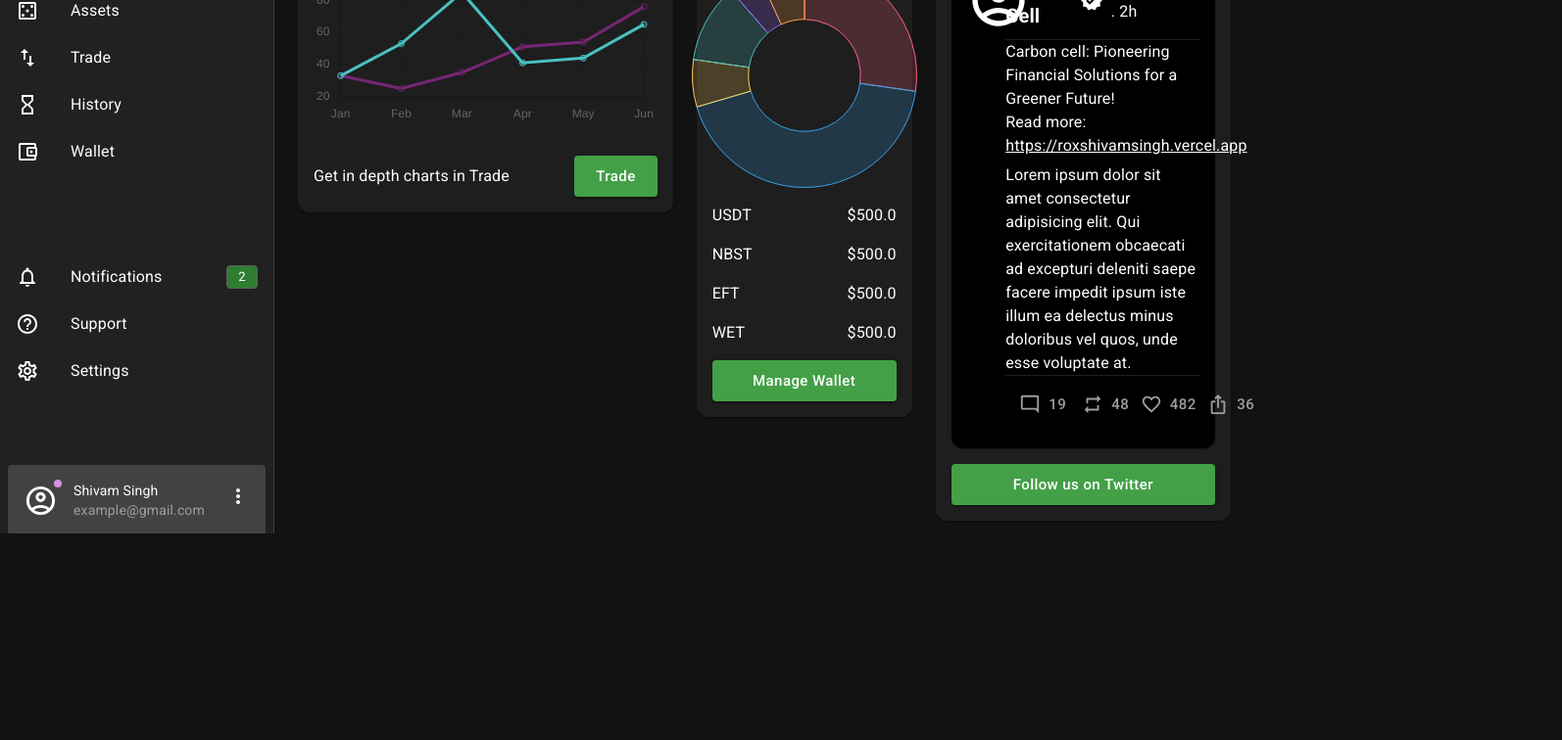
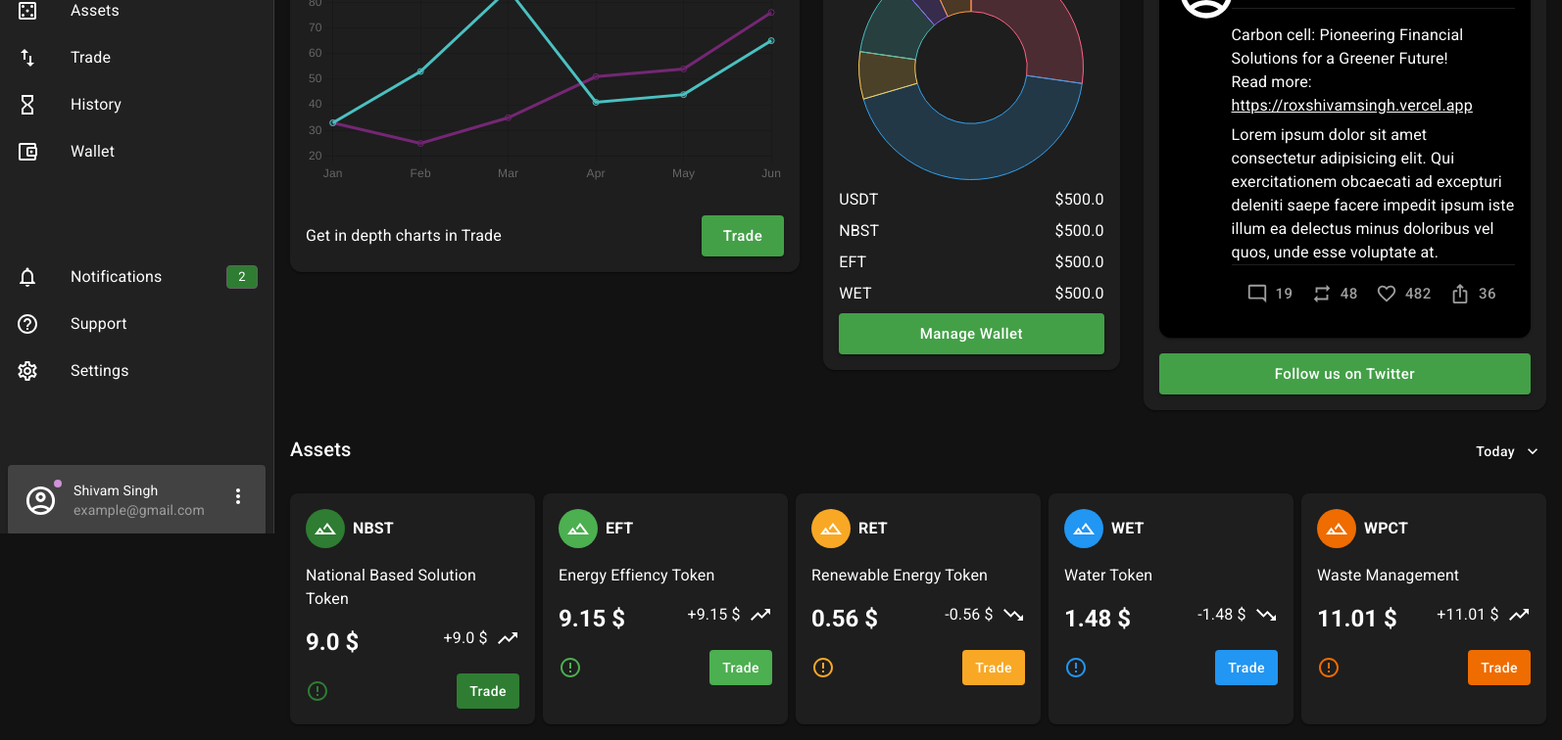
Before and after one commit to roxshivamsingh/cuddly-robot, a React (Vite) app: page / in a window 1280 px wide. Shown: the part 255-1011 px from the top of the page at 98% size, 1594 px wide, since content can reach past the window. Before the commit the page ends 811 px from the top, so only its background shows below. Built offline with nearby package versions, Linux system fonts and the light colour scheme.

Commit message:
ADD: Asset card;

```diff
--- a/src/App.tsx
+++ b/src/App.tsx
@@ -2,13 +2,17 @@ import CssBaseline from '@mui/material/CssBaseline';
 import Box from '@mui/material/Box';
 import { Content, Sidebar } from './components';
 // const width = 280;
+import useMediaQuery from '@mui/material/useMediaQuery';
+import { useTheme } from '@mui/material';
 
 function App() {
-
+  const theme = useTheme()
+  const matches = useMediaQuery(theme.breakpoints.down('lg'));
 
   return (<Box sx={{ display: 'flex' }}>
     <CssBaseline />
-    <Sidebar />
+    {!matches && <Sidebar />}
+
     <Content />
   </Box >
   )
--- /dev/null
+++ b/src/components/asset-card.tsx
@@ -0,0 +1,73 @@
+import { Button, IconButton, Paper, Stack, Typography } from "@mui/material";
+import LandscapeOutlinedIcon from '@mui/icons-material/LandscapeOutlined';
+import ErrorOutlineOutlinedIcon from '@mui/icons-material/ErrorOutlineOutlined';
+import TrendingUpIcon from '@mui/icons-material/TrendingUp';
+import TrendingDownIcon from '@mui/icons-material/TrendingDown';
+import { IAsset } from "../types/asset";
+
+interface IProps {
+    item: IAsset
+}
+export function AssetCard({ item }: IProps) {
+
+    return (<Paper sx={{
+        p: 2,
+        borderRadius: 2,
+        width: 250
+    }}>
+        <Stack spacing={2}>
+            <Stack
+                sx={{
+                    display: "flex",
+                    flexDirection: "row",
+                    alignItems: "center"
+                }}>
+                <IconButton sx={{
+                    background: item.color,
+                    "&:hover": { background: item.color },
+                    mr: 1
+                }} >
+                    <LandscapeOutlinedIcon />
+                </IconButton>
+                <Typography sx={{ fontWeight: 700 }}>
+                    {item.name}
+                </Typography>
+            </Stack>
+            <Typography>
+                {item.description}
+            </Typography>
+            <Stack direction='row' justifyContent='space-between'>
+                <Typography variant="h5" fontWeight='600'>
+                    {item.variation} $
+                </Typography>
+                <Stack direction='row'>
+                    <Typography>
+                        {item.isIncrement ? '+' : '-'}{item.variation} $ &nbsp;
+                    </Typography>
+                    {item.isIncrement ? <TrendingUpIcon /> : <TrendingDownIcon />}
+                </Stack>
+
+            </Stack>
+            <Stack direction='row' justifyContent='space-between' alignItems='center'>
+                <ErrorOutlineOutlinedIcon
+                    sx={{
+                        color: item.color
+                    }}
+                />
+                <Button sx={{
+                    textTransform: "none",
+                    background: item.color,
+                    color: "white",
+                    "&:hover": {
+
+                        background: item.color,
+
+                    }
+
+                }}>
+                    Trade
+                </Button>
+            </Stack>
+        </Stack>
+    </Paper >)
+}
--- a/src/components/content.tsx
+++ b/src/components/content.tsx
@@ -1,7 +1,12 @@
 import { green } from "@mui/material/colors";
-import { Box, Button, Grid, Stack } from "@mui/material";
-import { RecentPost, WalletBalance } from ".";
+import { Box, Button, Fade, Grid, Menu, MenuItem, Stack, Typography } from "@mui/material";
+import { AssetCard, RecentPost, WalletBalance } from ".";
 import { MarketChart } from "./market-chart";
+import { useState } from "react";
+import KeyboardArrowDownIcon from '@mui/icons-material/KeyboardArrowDown';
+import KeyboardArrowUpIcon from '@mui/icons-material/KeyboardArrowUp';
+import { _assets } from "../types/asset";
+
 // import { useEffect } from "react";
 // import axios from "axios";
 // import { ChartExample } from "./chart-example";
@@ -15,10 +20,19 @@ export function Content() {
     //         console.log(response.data)
     //     })
     // }, [])
+
+    const [anchorEl, setAnchorEl] = useState<null | HTMLElement>(null);
+    const open = Boolean(anchorEl);
+    const handleClick = (event: React.MouseEvent<HTMLElement>) => {
+        setAnchorEl(event.currentTarget);
+    };
+    const handleClose = () => {
+        setAnchorEl(null);
+    };
     return (<Box
         className="donut"
         component="main"
-        sx={{ flexGrow: 1, bgcolor: 'background.default', p: 3 }}
+        sx={{ flexGrow: 1, bgcolor: 'background.default', p: 2 }}
     >
         <CustomHeader />
 
@@ -33,14 +47,54 @@ export function Content() {
             <Grid item xs={12} sm={12} md={12} lg={4}>
                 <RecentPost />
             </Grid>
+            <Grid item xs={12} sm={12} md={12} lg={12}>
+
+                <Stack direction='row' justifyContent='space-between'>
+                    <Typography variant="h6">Assets</Typography>
+                    <Button
+                        id="fade-button"
+                        aria-controls={open ? 'fade-menu' : undefined}
+                        aria-haspopup="true"
+                        aria-expanded={open ? 'true' : undefined}
+                        onClick={handleClick}
+                        endIcon={open ? <KeyboardArrowUpIcon /> : <KeyboardArrowDownIcon />}
+                        sx={{ color: "white", textTransform: "none" }}
+                    >
+                        Today
+                    </Button>
+                </Stack>
+                <Menu
+                    id="fade-menu"
+                    MenuListProps={{
+                        'aria-labelledby': 'fade-button',
+                    }}
+                    anchorEl={anchorEl}
+                    open={open}
+                    onClose={handleClose}
+                    TransitionComponent={Fade}
+                >
+                    <MenuItem onClick={handleClose}>Today</MenuItem>
+                    <MenuItem onClick={handleClose}>Tomorrow</MenuItem>
+                    <MenuItem onClick={handleClose}>Yesterday</MenuItem>
+                </Menu>
+
+            </Grid>
+
+            <Grid item xs={12} sm={12} md={12} lg={12}>
+                <Stack spacing={1} direction='row' justifyContent='space-between'
+                >
+                    {_assets?.map((item, i) => (<AssetCard key={i}
+
+                        item={item}
+                    />))}
+                </Stack>
+            </Grid>
         </Grid>
     </Box >
     );
 }
 function CustomHeader() {
-    return (
-        <>
-            <Stack direction='row' justifyContent='space-between'>
+    return (<Stack direction='row' justifyContent='space-between'>
         <Stack>
             <Box sx={{
                 fontWeight: 700,
@@ -74,7 +128,5 @@ function CustomHeader() {
                 Start Trading
             </Button>
         </Stack>
-            </Stack>
-        </>
-    )
+    </Stack>)
 }
--- a/src/components/index.ts
+++ b/src/components/index.ts
@@ -4,3 +4,4 @@ export * from "./content"
 export * from "./chart-example"
 export * from "./recent-post"
 export * from "./wallet-balance"
+export * from "./asset-card"
--- a/src/components/wallet-balance.tsx
+++ b/src/components/wallet-balance.tsx
@@ -42,7 +42,7 @@ export function WalletBalance() {
             </Typography>
             <Divider />
 
-            <Stack spacing={2} >
+            <Stack spacing={1} >
                 <Box
                     sx={{
                         display: "flex",
@@ -69,7 +69,7 @@ export function WalletBalance() {
                     alignItems: "center",
                     // background: "red"
                 }}>
-                    <Grid container spacing={2}>
+                    <Grid container spacing={1}>
                         <Grid item xs={6} sm={6} md={6} lg={6}>USDT</Grid>
                         <Grid item xs={6} sm={6} md={6} lg={6} sx={{ textAlign: "right" }}>$500.0</Grid>
                         <Grid item xs={6} sm={6} md={6} lg={6} >NBST</Grid>
--- /dev/null
+++ b/src/types/asset.ts
@@ -0,0 +1,58 @@
+import { blue, green, orange, yellow } from "@mui/material/colors";
+
+export interface IAsset {
+    color: string;
+    name: string;
+    description: string;
+    amount: string;
+    variation: string;
+    isIncrement: boolean;
+}
+
+export const _assets: IAsset[] = [
+    {
+        color: green[800],
+        name: 'NBST',
+        description: 'National Based Solution Token',
+        amount: '0.72',
+        variation: '9.0',
+        isIncrement: true,
+
+    },
+    {
+        color: green[500],
+        name: 'EFT',
+        description: 'Energy Effiency Token',
+        amount: '0.36',
+        variation: '9.15',
+        isIncrement: true,
+
+    },
+    {
+        color: yellow[800],
+        name: 'RET',
+        description: 'Renewable Energy Token',
+        amount: '0.46',
+        variation: '0.56',
+        isIncrement: false,
+
+    },
+    {
+        color: blue[500],
+        name: 'WET',
+        description: 'Water Token',
+        amount: '0.48',
+        variation: '1.48',
+        isIncrement: false,
+
+    },
+    {
+        color: orange[800],
+        name: 'WPCT',
+        description: 'Waste Management ',
+        amount: '1.20',
+        variation: '11.01',
+        isIncrement: true,
+
+    },
+]
```
Lines whose indentation alone changed are shown as unchanged.
